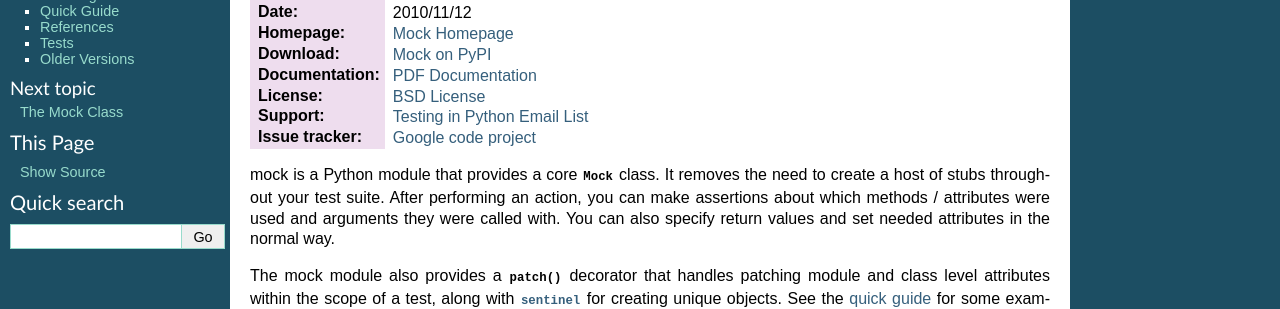
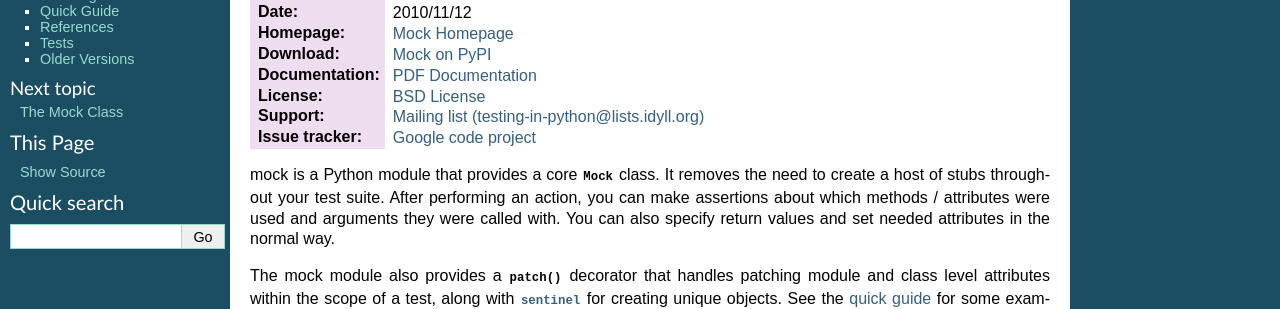
Before and after one commit to testing-cabal/mock, a Sphinx documentation site: the page built from docs/index.txt, in a window 1280 px wide and 900 px high. Shown: the part 151-460 px from the top of the window. Built offline with Sphinx 7.4.7, drawn with Linux system fonts in a browser that asks for light colours; pages that are not in the unit, such as notebooks, are missing from menus.

Commit message:
Update mailing list link in the docs

```diff
--- a/docs/index.txt
+++ b/docs/index.txt
@@ -10,7 +10,7 @@
 :Download: `Mock on PyPI`_
 :Documentation: `PDF Documentation <http://www.voidspace.org.uk/downloads/mock-0.7.0rc1.pdf>`_
 :License: `BSD License`_
-:Support: `Testing in Python Email List <http://lists.idyll.org/listinfo/testing-in-python>`_
+:Support: `Mailing list (testing-in-python@lists.idyll.org) <http://lists.idyll.org/listinfo/testing-in-python>`_
 :Issue tracker: `Google code project <http://code.google.com/p/mock/issues/list>`_
 
 .. _Mock Homepage: http://www.voidspace.org.uk/python/mock/
```
